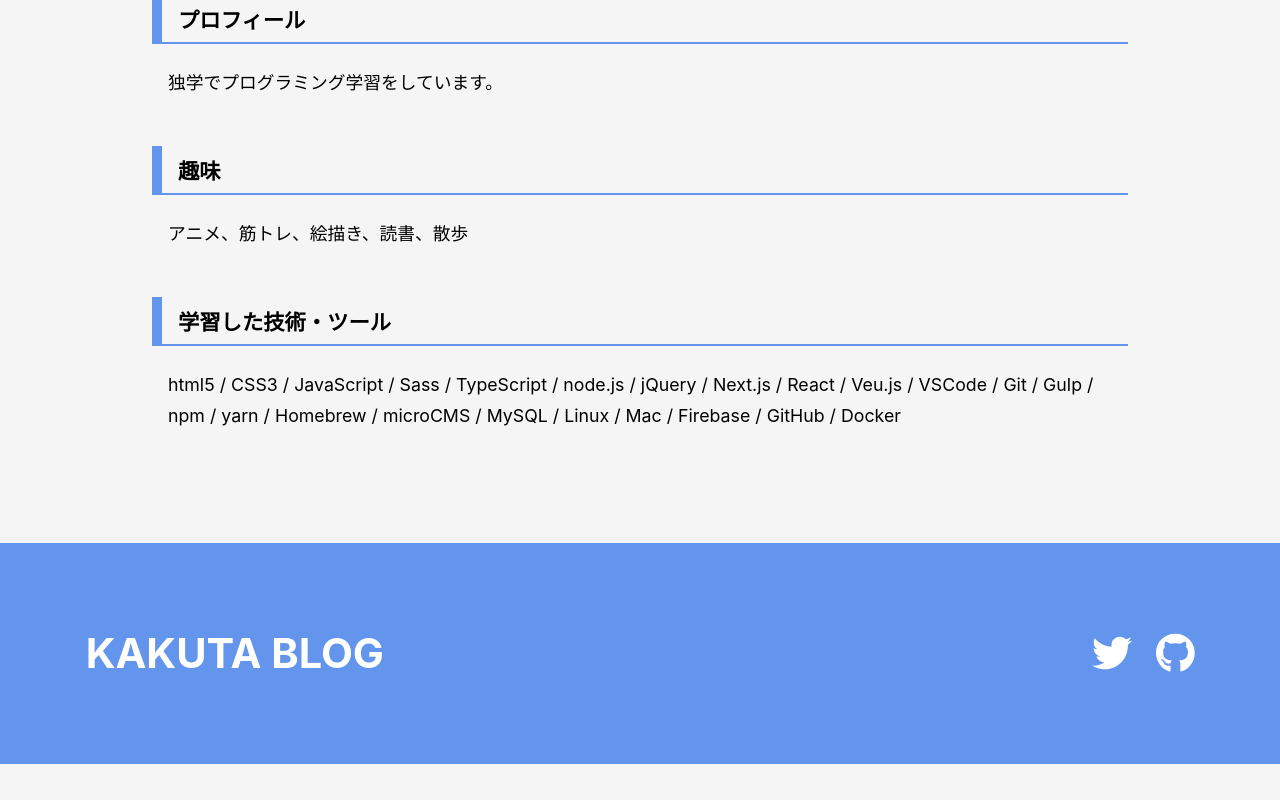
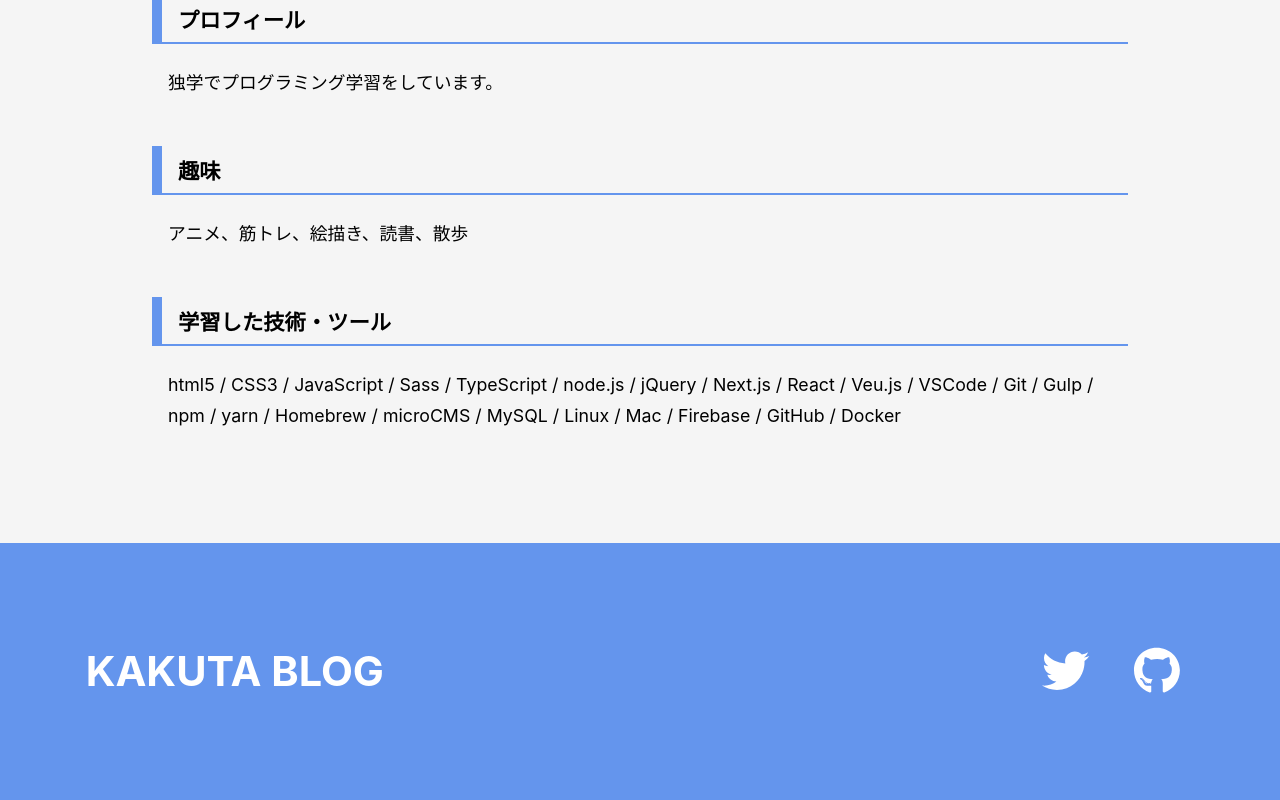
Before and after one commit to kakuta0915/kakuta-tech-blog, a Next.js app: page /about in a window 1280 px wide. Shown: the part 1108-1908 px from the top of the page. Before the commit the page ends 1872 px from the top, so only its background shows below. Built offline with nearby package versions, Linux system fonts and the light colour scheme; no server answers.

Commit message:
💄 socialコンポーネントのレイアウト変更

```diff
--- a/src/components/social/social.jsx
+++ b/src/components/social/social.jsx
@@ -22,5 +22,3 @@ export default function Social() {
     </ul>
   )
 }
-
-//Linkの書き方について調べる
--- a/src/components/social/social.module.css
+++ b/src/components/social/social.module.css
@@ -1,5 +1,9 @@
 .socialList {
   display: flex;
-  gap: 1.5rem;
-  font-size: 2.5rem;
+  gap: 1rem;
+  font-size: calc(var(--heading1) * 0.8);
 }
+
+.socialList li {
+  padding: calc(var(--space-xs) * 0.5);
+}
```
